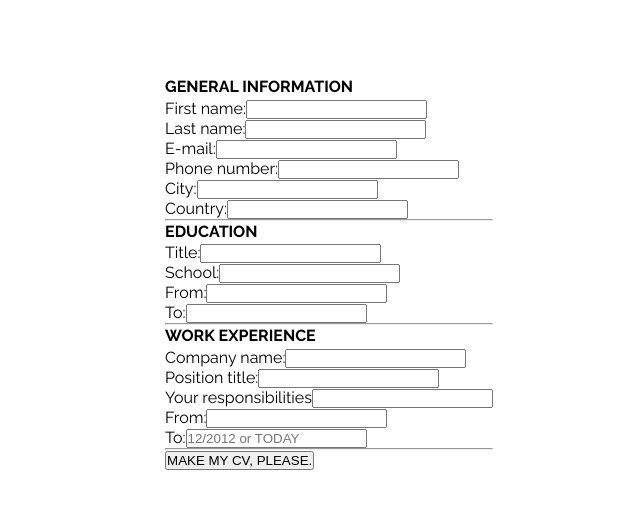
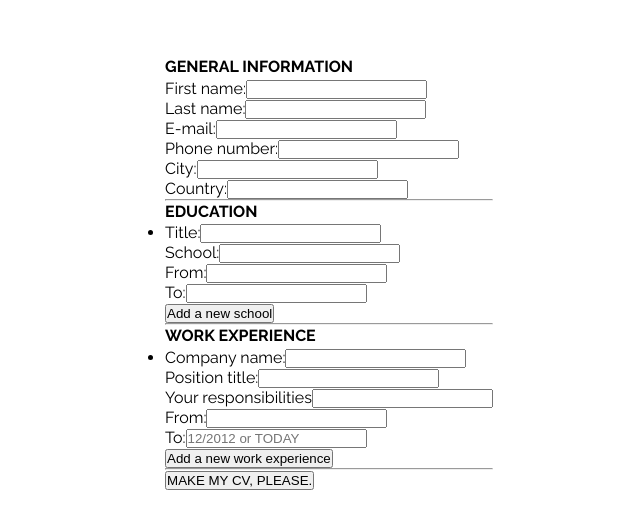
Before and after one commit to studentszO/cv-app, a React (Vite) app: page / in a window 1280 px wide. Shown: the part 127-656 px from the top of the page, without its empty margins (311-951 px from the left). Built offline with nearby package versions, Linux system fonts and the light colour scheme.

Commit message:
Add buttons to set new inputs for school/work

```diff
--- a/src/App.jsx
+++ b/src/App.jsx
@@ -1,6 +1,6 @@
 import "./App.css";
 import GeneralForm from "./components/forms/general";
-import EducationForm from "./components/forms/education";
+import MakeInputsBlockForEducation from "./components/forms/educationInputs";
 import ExperienceForm from "./components/forms/experience";
 import SubmitButton from "./components/submit";
 import { useState } from "react";
@@ -11,8 +11,32 @@ import MakeCVMain from "./components/makeCVmain";
 function App() {
   const [showCV, setShowCV] = useState(false);
   const [genFormData, setGenData] = useState(initialData.generalFormData);
-  const [expFormData, setExpData] = useState(initialData.expFormData);
-  const [eduFormData, setEduData] = useState(initialData.eduFormData);
+  const [expFormData, setExpData] = useState([initialData.expFormData]);
+  const [eduFormData, setEduData] = useState([initialData.eduFormData]);
+  const [schoolId, setSchoolId] = useState(1);
+  const [workId, setWorkId] = useState(1);
+
+  const handleEducationFormChange = (index, inputField, value) => {
+    const updatedInputs = [...eduFormData];
+    eduFormData[index][inputField] = value;
+    setEduData(updatedInputs);
+  };
+
+  const handleWorkExpFormChange = (index, inputField, value) => {
+    const updatedInputs = [...expFormData];
+    expFormData[index][inputField] = value;
+    setExpData(updatedInputs);
+  };
+
+  const addSchool = () => {
+    setEduData([...eduFormData, { ...initialData.eduFormData, id: schoolId }]);
+    setSchoolId((prevId) => prevId + 1);
+  };
+
+  const addWorkExp = () => {
+    setExpData([...expFormData, { ...initialData.expFormData, id: workId }]);
+    setWorkId((prevId) => prevId + 1);
+  };
 
   if (showCV)
     return (
@@ -30,9 +54,41 @@ function App() {
     <form onClick={(e) => e.preventDefault()} action="#" method="POST">
       <GeneralForm genData={genFormData} setGenData={setGenData} />
       <hr />
-      <EducationForm eduData={eduFormData} setEduData={setEduData} />
+      <section>
+        <h2>EDUCATION</h2>
+        <ul>
+          {eduFormData.map((school) => (
+            <li key={school.id}>
+              <MakeInputsBlockForEducation
+                eduData={school}
+                setEduData={handleEducationFormChange}
+                keyId={school.id}
+              />
+            </li>
+          ))}
+        </ul>
+        <button type="button" onClick={addSchool}>
+          Add a new school
+        </button>
+      </section>
       <hr />
-      <ExperienceForm expData={expFormData} setExpData={setExpData} />
+      <section>
+        <h2>WORK EXPERIENCE</h2>
+        <ul>
+          {expFormData.map((work) => (
+            <li key={work.id}>
+              <ExperienceForm
+                expData={work}
+                setExpData={handleWorkExpFormChange}
+                keyId={work.id}
+              />
+            </li>
+          ))}
+        </ul>
+        <button type="button" onClick={addWorkExp}>
+          Add a new work experience
+        </button>
+      </section>
       <hr />
       <SubmitButton onClick={() => setShowCV(true)} />
     </form>
--- a/src/components/forms/education.jsx
+++ b/src/components/forms/educationInputs.jsx
@@ -3,17 +3,15 @@ import Input from "./createInput";
 import DatePicker from "react-datepicker";
 import "react-datepicker/dist/react-datepicker.css";
 
-function EducationForm({ eduData, setEduData }) {
+function MakeInputsBlockForEducation({ eduData, setEduData, keyId }) {
   return (
-    <section>
-      <h2>EDUCATION</h2>
-
+    <>
       <Input
         className="title-input"
         inputName="title"
         label="Title:"
         value={eduData.title}
-        fn={(e) => setEduData({ ...eduData, title: e.target.value })}
+        fn={(e) => setEduData(keyId, "title", e.target.value)}
       />
 
       <Input
@@ -21,7 +19,7 @@ function EducationForm({ eduData, setEduData }) {
         inputName="school"
         label="School:"
         value={eduData.school}
-        fn={(e) => setEduData({ ...eduData, school: e.target.value })}
+        fn={(e) => setEduData(keyId, "school", e.target.value)}
       />
 
       <div className="start-year-input">
@@ -29,7 +27,7 @@ function EducationForm({ eduData, setEduData }) {
         <DatePicker
           selected={eduData.schoolStartYear}
           onChange={(schoolStartYear) =>
-            setEduData({ ...eduData, schoolStartYear: schoolStartYear })
+            setEduData(keyId, "schoolStartYear", schoolStartYear)
           }
           dateFormat="MM / yyyy"
           showMonthYearPicker
@@ -41,14 +39,14 @@ function EducationForm({ eduData, setEduData }) {
         <DatePicker
           selected={eduData.schoolEndYear}
           onChange={(schoolEndYear) =>
-            setEduData({ ...eduData, schoolEndYear: schoolEndYear })
+            setEduData(keyId, "schoolEndYear", schoolEndYear)
           }
           dateFormat="MM / yyyy"
           showMonthYearPicker
         />
       </div>
-    </section>
+    </>
   );
 }
 
-export default EducationForm;
+export default MakeInputsBlockForEducation;
--- a/src/components/forms/experience.jsx
+++ b/src/components/forms/experience.jsx
@@ -3,16 +3,15 @@ import Input from "./createInput";
 import DatePicker from "react-datepicker";
 import "react-datepicker/dist/react-datepicker.css";
 
-function ExperienceForm({ expData, setExpData }) {
+function ExperienceForm({ expData, setExpData, keyId }) {
   return (
-    <section>
-      <h2>WORK EXPERIENCE</h2>
+    <>
       <Input
         label="Company name:"
         className="company-name-input"
         inputName="company-name"
         value={expData.companyName}
-        fn={(e) => setExpData({ ...expData, companyName: e.target.value })}
+        fn={(e) => setExpData(keyId, "companyName", e.target.value)}
       />
 
       <Input
@@ -20,7 +19,7 @@ function ExperienceForm({ expData, setExpData }) {
         className="position-title-input"
         inputName="position-title"
         value={expData.positionTitle}
-        fn={(e) => setExpData({ ...expData, positionTitle: e.target.value })}
+        fn={(e) => setExpData(keyId, "positionTitle", e.target.value)}
       />
 
       <Input
@@ -28,18 +27,14 @@ function ExperienceForm({ expData, setExpData }) {
         className="responsibilities-input"
         inputName="responsibilities"
         value={expData.mainResponsibilities}
-        fn={(e) =>
-          setExpData({ ...expData, mainResponsibilities: e.target.value })
-        }
+        fn={(e) => setExpData(keyId, "mainResponsibilities", e.target.value)}
       />
 
       <div className="exp-start-year-input">
         <label>From:</label>
         <DatePicker
           selected={expData.expStartYear}
-          onChange={(startYear) =>
-            setExpData({ ...expData, expStartYear: startYear })
-          }
+          onChange={(startYear) => setExpData(keyId, "expStartYear", startYear)}
           dateFormat="MM / yyyy"
           showMonthYearPicker
         />
@@ -51,9 +46,9 @@ function ExperienceForm({ expData, setExpData }) {
         className="exp-end-year-input"
         inputName="exp-end-year"
         value={expData.expEndYear}
-        fn={(e) => setExpData({ ...expData, expEndYear: e.target.value })}
+        fn={(e) => setExpData(keyId, "expEndYear", e.target.value)}
       />
-    </section>
+    </>
   );
 }
 
--- /dev/null
+++ b/src/components/mainCV/dateFormatter.jsx
@@ -0,0 +1,7 @@
+const FormatDate = (date) =>
+  date.toLocaleDateString("en-US", {
+    month: "2-digit",
+    year: "numeric",
+  });
+
+export default FormatDate;
--- a/src/components/mainCV/school.jsx
+++ b/src/components/mainCV/school.jsx
@@ -1,25 +1,25 @@
 /* eslint-disable react/prop-types */
 import MakeH2Title from "./container-title";
+import FormatDate from "./dateFormatter";
 
 function MakeMainSchool({ eduData }) {
-  const startYear = eduData.schoolStartYear.toLocaleDateString("en-US", {
-    month: "2-digit",
-    year: "numeric",
-  });
-  const endYear = eduData.schoolEndYear.toLocaleDateString("en-US", {
-    month: "2-digit",
-    year: "numeric",
-  });
   return (
     <section className="all-schools-container">
       <MakeH2Title title="Education" />
-      <div className="school-container">
-        <h2>{eduData.title}</h2>
-        <div className="name">{eduData.school}</div>
-        <div className="years">
-          <span>{startYear}</span> - <span>{endYear}</span>
-        </div>
-      </div>
+      <ul>
+        {eduData.map((school) => {
+          return (
+            <li key={school.id} className="school-container">
+              <h2>{school.title}</h2>
+              <div className="name">{school.school}</div>
+              <div className="years">
+                <span>{FormatDate(school.schoolStartYear)}</span> -{" "}
+                <span>{FormatDate(school.schoolEndYear)}</span>
+              </div>
+            </li>
+          );
+        })}
+      </ul>
     </section>
   );
 }
--- a/src/components/mainCV/work.jsx
+++ b/src/components/mainCV/work.jsx
@@ -1,26 +1,27 @@
 /* eslint-disable react/prop-types */
 import MakeH2Title from "./container-title";
+import FormatDate from "./dateFormatter";
 
 function MakeMainWork({ expData }) {
-  const startYear = expData.expStartYear.toLocaleDateString("en-US", {
-    month: "2-digit",
-    year: "numeric",
-  });
-  const endYear = expData.expEndYear.toLocaleDateString("en-US", {
-    month: "2-digit",
-    year: "numeric",
-  });
   return (
     <section className="all-work-exps-container">
       <MakeH2Title title="Work experience" />
-      <div className="work-exp-container">
-        <h2>{expData.companyName}</h2>
-        <div className="name">{expData.positionTitle}</div>
-        <div className="years">
-          <span>{startYear}</span> - <span>{endYear}</span>
-        </div>
-        <p>{expData.mainResponsibilities}</p>
-      </div>
+      <ul>
+        {expData.map((work) => {
+          return (
+            <li key={work.id} className="work-exp-container">
+              <h2>{work.companyName}</h2>
+              <div className="name">{work.positionTitle}</div>
+              <div className="years">
+                <span>{FormatDate(work.expStartYear)}</span> -{" "}
+                <span>{FormatDate(work.expEndYear)}</span>
+              </div>
+              <p>{work.mainResponsibilities}</p>
+            </li>
+          );
+        })}
+        )
+      </ul>
     </section>
   );
 }
```
